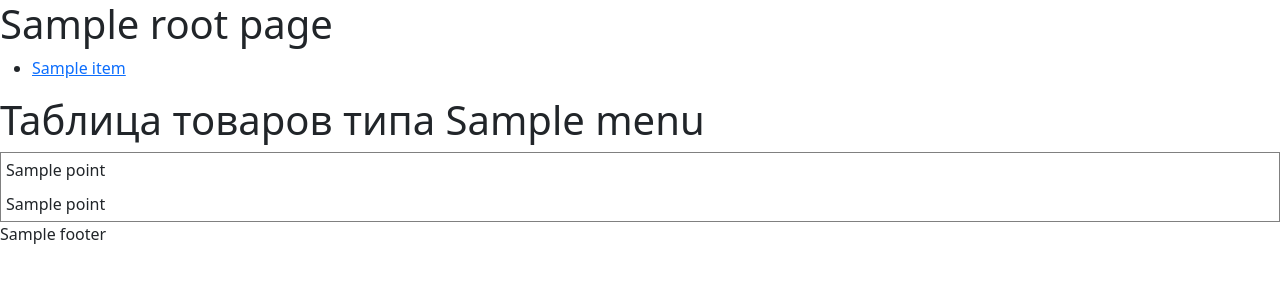
After one commit to arletino/Flask, a Flask app: template templates/shoes.html in a window 1280 px wide. The commit adds this page. Shown: the top 300 px of the page. Run offline with Flask 3, Linux system fonts and the light colour scheme; the template is opened without the code that fills it: most values are stand-ins (such as "Sample title", 1, 10 or a date in 2020).

Commit message:
add template and pages Home, Clothes, Shoes, Jacket

```diff
--- a/app.py
+++ b/app.py
@@ -0,0 +1,84 @@
+
+from flask import Flask, render_template, url_for
+from random import randint
+
+class Template_page:
+    top_menu_list = ['Главная', 'Одежда', 'Обувь', 'Куртки' ]
+    title: str = 'Test template page'
+    footer: str = 'Footer template page'
+    path: str = ['root', 'clothes', 'shoes', 'jacket']
+    top_menu: dict[str, str] = []
+    _isinstance= None
+
+    def __init__(self) -> None:
+        self.title = self.title
+        self.footer = self.footer
+        self.path = self.path
+        self.top_menu_list = self.top_menu_list
+        self.top_menu = [{'name': item, 'url':url_for(url)} for item, url in zip(self.top_menu_list, self.path) ]
+
+
+
+
+    def __call__(self, *args,  **kwargs) :
+        return self.__dict__
+
+    # def __new__(cls):
+    #     if cls._isinstance is None:
+    #         cls._isinstance = super().__new__(cls)
+    #         cls.top_menu_list.append()
+
+
+class Index_page(Template_page):
+    def __init__(self) -> None:
+        super().__init__()
+        self.title = 'This is start page - index.html'
+        # self.top_menu_list = ['Одежда', 'Обувь', 'Куртки']
+
+
+class Clothes_page(Index_page):
+    def __init__(self) -> None:
+        super().__init__()
+        self.title = 'This is start page - clothes.html'
+        # self.path = 'clothes.html'
+
+class Shoes_page(Index_page):
+    def __init__(self) -> None:
+        super().__init__()
+        self.title = 'This is start page - Shoes.html'
+        # self.path = 'clothes.html'
+
+class Jacket_page(Index_page):
+    def __init__(self) -> None:
+        super().__init__()
+        self.title = 'This is start page - jacket.html'
+        # self.path = 'clothes.html'
+
+app = Flask(__name__)
+
+@app.route('/')
+def root():
+    index = Index_page()
+    return render_template('index.html', root_page = index())
+
+@app.route('/clothes')
+def clothes():
+    index = Clothes_page()
+    clothes = [{'name': 'name' + str(i), 'description':f'lorem', 'price':10*randint(i, i*3)} for i in range(3)]
+    return render_template('clothes.html', root_page = index(), clothes = clothes)
+
+@app.route('/jacket')
+def jacket():
+    index = Jacket_page()
+    clothes = [{'name': 'name' + str(i), 'description':f'lorem', 'price':10*randint(i, i*3)} for i in range(3)]
+    return render_template('jacket.html', root_page = index(), clothes = clothes)
+
+@app.route('/shoes')
+def shoes():
+    index = Shoes_page()
+    clothes = [{'name': 'name' + str(i), 'description':f'lorem', 'price':10*randint(i, i*3)} for i in range(3)]
+    return render_template('shoes.html', root_page = index(), clothes = clothes)
+
+if __name__ == '__main__':
+
+   app.run(debug=True)
--- a/templates/base_template.html
+++ b/templates/base_template.html
@@ -1,22 +1,34 @@
-<!DOCTYPE html>
+<!doctype html>
 <html lang="ru">
   <head>
-    <meta charset="utf-8" />
-    <meta
-      name="viewport"
-      content="width=device-width,
-initial-scale=1, shrink-to-fit=no"
-    />
-    <link rel="stylesheet" href="/static/css/bootstrap.min.css" />
-    <title>{% block title %} Интернет магазин {% endblock %}</title>
+    <!-- Обязательные метатеги -->
+    <meta charset="utf-8">
+    <meta name="viewport" content="width=device-width, initial-scale=1">
+
+    <!-- Bootstrap CSS -->
+    <link href="https://cdn.jsdelivr.net/npm/bootstrap@5.1.3/dist/css/bootstrap.min.css" rel="stylesheet" integrity="sha384-1BmE4kWBq78iYhFldvKuhfTAU6auU8tT94WrHftjDbrCEXSU1oBoqyl2QvZ6jIW3" crossorigin="anonymous">
+    <title> some title </title>
+    <title>{% block title %} {{root_page.title}} {% endblock %}</title>
   </head>
   <body>
     <div>
+      <h1>{{root_page.title}}</h1>
       <ul>
-        <li><a href="/about/">О нас</a></li>
-        <li><a href="/contacts/">Контакты</a></li>
+        {% for item in root_page.top_menu %}
+        <li><a href="{{item.url}}">{{item.name}}</a></li>
+        {% endfor %}
       </ul>
-      {% block content %} Страница не заполнена {% endblock %}
-        <hr />
-        <p>Все0
+    </div>
+    <div>
+      {% block content %}
+      <div>
+        {% block items_table%}
+        {% endblock%}
+      </div>
+      {% endblock%}
+    </div>
+    <div>
+      <p>{{root_page.footer}}</p>
+    </div>
+  </body>
 </html>
--- /dev/null
+++ b/templates/shoes.html
@@ -0,0 +1,30 @@
+{% extends 'base_template.html' %}
+
+{% block title%}
+Страница Index
+{% endblock %}
+
+{% block content %}
+  <h1>Таблица товаров типа {{root_page.top_menu_list[2]}}</h1>
+    {% block table %}
+    <table border="1"  width="100%" cellpadding="5">
+      <tr>
+          {% for item in clothes[0] %}
+          <td>{{item}}</td>
+          {% endfor %}
+      </tr>
+          {% for item in clothes %}
+      <tr>
+          {% for point in item.values() %}
+            {% if point == 'lorem' %}
+              <td>{{lipsum(5)}}</td>
+            {%else%}
+               <td>{{point}}</td>
+            {% endif %}
+          {% endfor %}
+      </tr>
+      {% endfor %}
+  </table>
+
+    {% endblock %}
+{% endblock %}
```
Also changed, not shown: pyproject.toml (added, +16 -0 lines), templates/clothes.html (added, +30 -0 lines), templates/index.html (added, +10 -0 lines), templates/jacket.html (added, +30 -0 lines), 1 other file.
